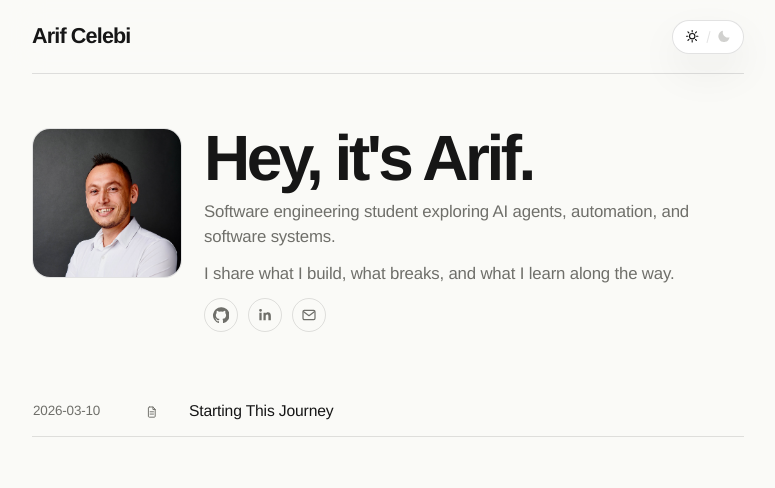
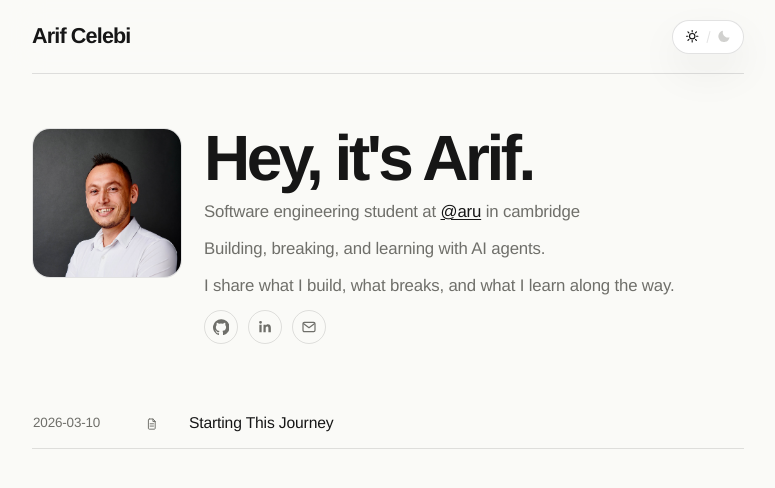
Before and after one commit to Chelebii/chelebi.dev, a Jekyll site: the page built from index.md, in a window 1280 px wide. Shown: the top 488 px of the page, without its empty margins (252-1027 px from the left). Built offline with Jekyll 4.4.1, drawn with Linux system fonts in a browser that asks for light colours.

Commit message:
Update homepage bio copy

```diff
--- a/_layouts/default.html
+++ b/_layouts/default.html
@@ -44,7 +44,8 @@
         </div>
         <div class="profile-copy">
           <h1 id="profile-heading" class="profile-heading">Hey, it's Arif.</h1>
-          <p class="profile-role">Software engineering student exploring AI agents, automation, and software systems.</p>
+          <p class="profile-role">Software engineering student at <a class="inline-link" href="https://www.aru.ac.uk/" target="_blank" rel="noreferrer">@aru</a> in cambridge</p>
+          <p class="profile-bio">Building, breaking, and learning with AI agents.</p>
           <p class="profile-bio">I share what I build, what breaks, and what I learn along the way.</p>
           <nav class="social-links" aria-label="Social links">
             <a href="{{ site.github_url | default: 'https://github.com/Chelebii' }}" target="_blank" rel="noreferrer" aria-label="My GitHub profile"><span class="social-icon" aria-hidden="true"><svg class="icon-svg" viewBox="0 0 24 24" fill="currentColor"><path d="M12 .5a12 12 0 0 0-3.79 23.39c.6.11.82-.26.82-.58v-2.04c-3.34.73-4.04-1.41-4.04-1.41-.55-1.38-1.33-1.75-1.33-1.75-1.08-.74.08-.72.08-.72 1.2.08 1.83 1.21 1.83 1.21 1.06 1.8 2.79 1.28 3.47.98.11-.75.42-1.28.76-1.57-2.67-.3-5.48-1.31-5.48-5.86 0-1.3.47-2.36 1.24-3.2-.13-.3-.54-1.5.12-3.13 0 0 1-.32 3.3 1.22a11.6 11.6 0 0 1 6 0c2.29-1.54 3.29-1.22 3.29-1.22.66 1.63.25 2.83.12 3.13.77.84 1.24 1.9 1.24 3.2 0 4.56-2.81 5.55-5.49 5.85.43.37.82 1.1.82 2.23v3.3c0 .32.22.69.83.57A12 12 0 0 0 12 .5Z"></path></svg></span></a>
--- a/assets/main.css
+++ b/assets/main.css
@@ -64,6 +64,11 @@ a {
 a:hover,
 a:focus-visible {
   color: var(--link-hover);
+}
+
+.inline-link {
+  text-decoration: underline;
+  text-underline-offset: 0.12em;
 }
 
 button,
```
